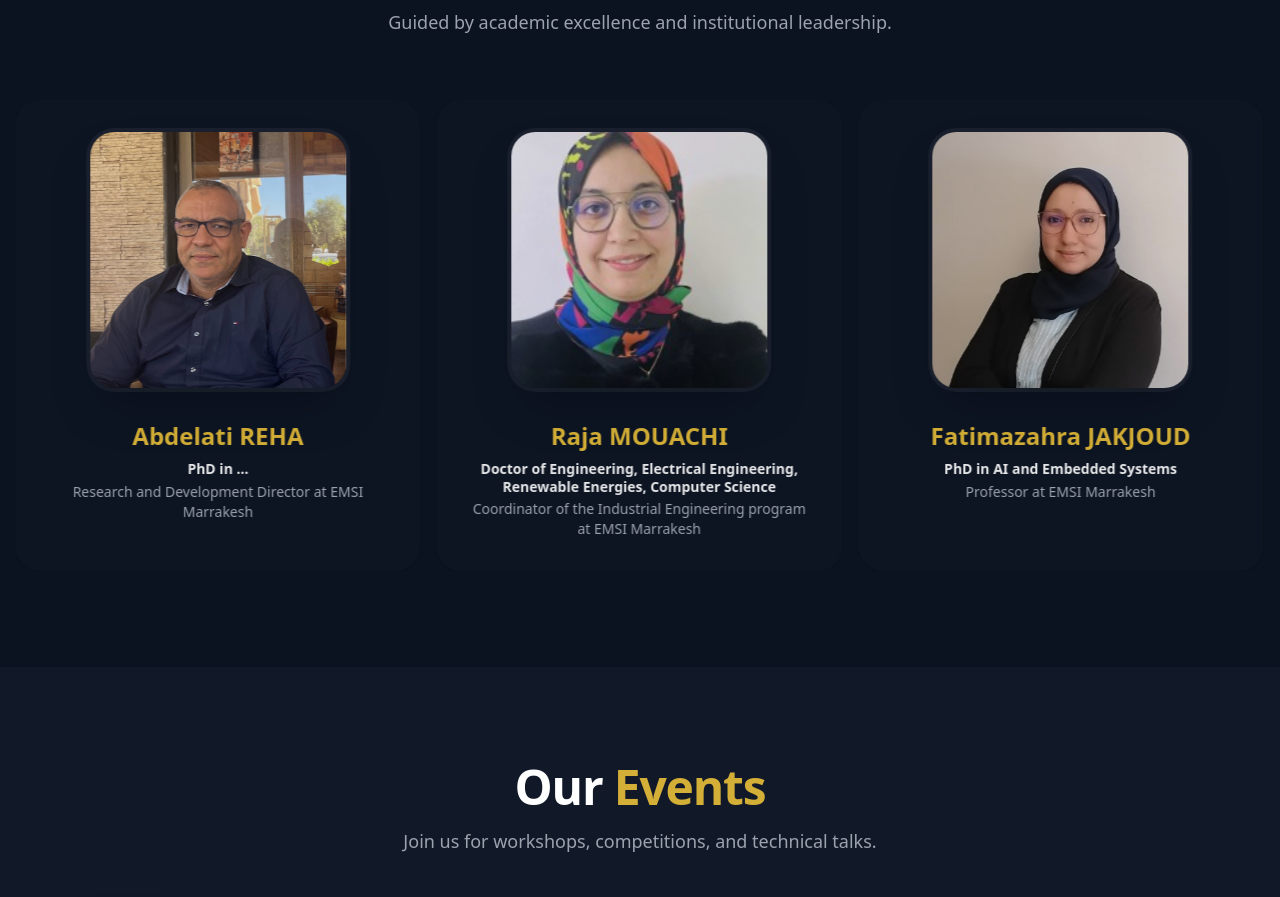
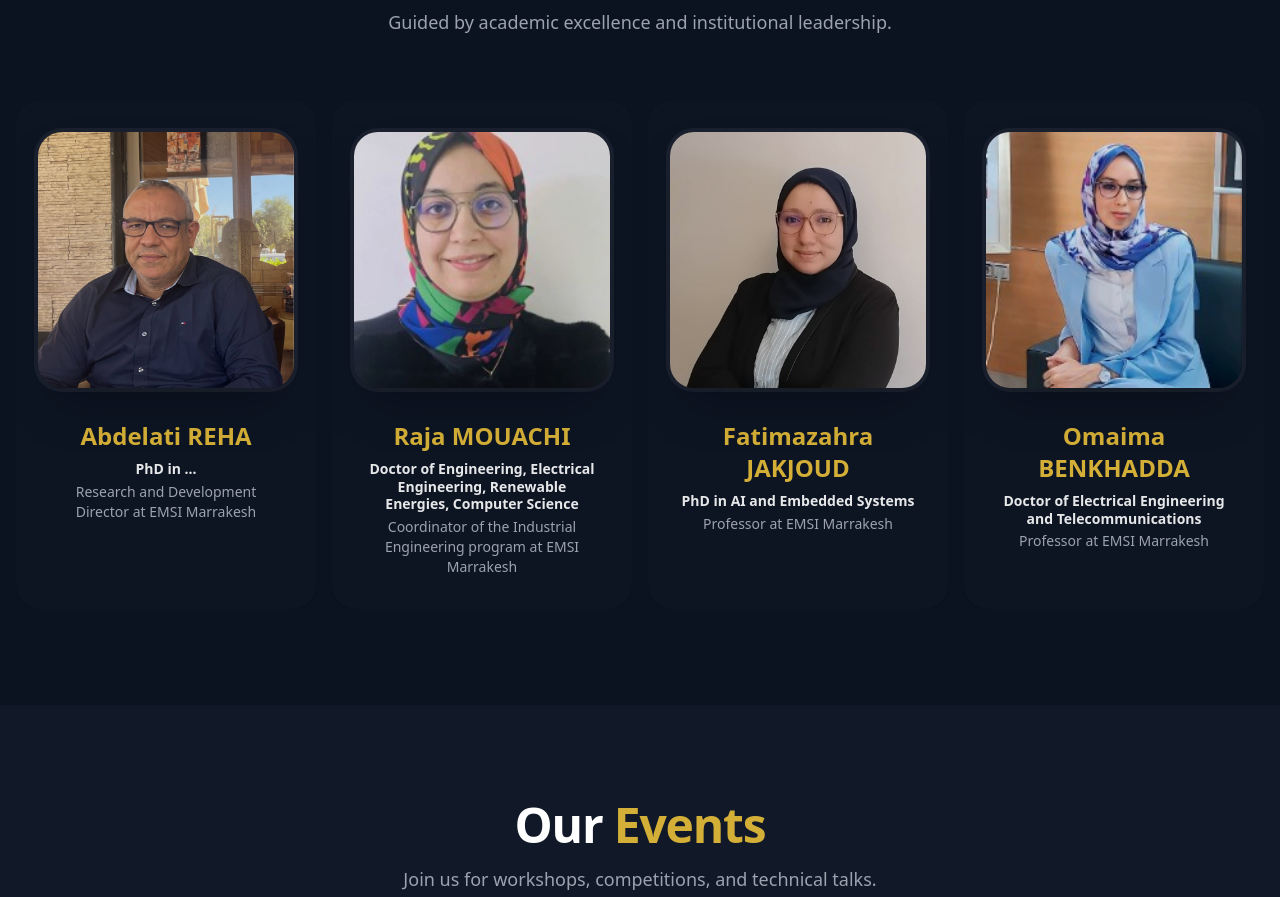
Before and after one commit to ieee-student-branch-emsi-marrakesh/ieee-website, a React (Vite) app: page / in a window 1280 px wide. Shown: the part 4123-5020 px from the top of the page. Built offline with nearby package versions, Linux system fonts and the light colour scheme.

Commit message:
refined the "Our Supervisors" section

```diff
--- a/src/sections/Supervisors.tsx
+++ b/src/sections/Supervisors.tsx
@@ -12,7 +12,7 @@ export default function Supervisors() {
             slidesToScroll: 1,
             containScroll: 'trimSnaps'
         },
-        [Autoplay({ delay: 1500, stopOnInteraction: false, stopOnMouseEnter: true })]
+        [Autoplay({ delay: 2000, stopOnInteraction: false, stopOnMouseEnter: true })]
     );
 
     return (
@@ -36,7 +36,7 @@ export default function Supervisors() {
                 <div className="overflow-hidden" ref={emblaRef}>
                     <div className="flex -ml-4">
                         {supervisors.map((supervisor, index) => (
-                            <div key={index} className="flex-[0_0_100%] min-w-0 pl-4 sm:flex-[0_0_50%] lg:flex-[0_0_33.333%]">
+                            <div key={index} className="flex-[0_0_100%] min-w-0 pl-4 sm:flex-[0_0_50%] lg:flex-[0_0_33.333%] xl:flex-[0_0_25%]">
                                 <Card className="h-full border-none bg-ieee-navy-light/50 backdrop-blur-sm shadow-soft group transition-all hover:bg-ieee-navy-light rounded-3xl border border-transparent hover:border-ieee-gold/20 overflow-hidden">
                                     <CardContent className="p-8 flex flex-col items-center text-center">
                                         <div className="relative w-64 h-64 mb-8 rounded-3xl overflow-hidden bg-ieee-navy ring-4 ring-white/5 group-hover:ring-ieee-gold/30 transition-all shadow-2xl">
```
